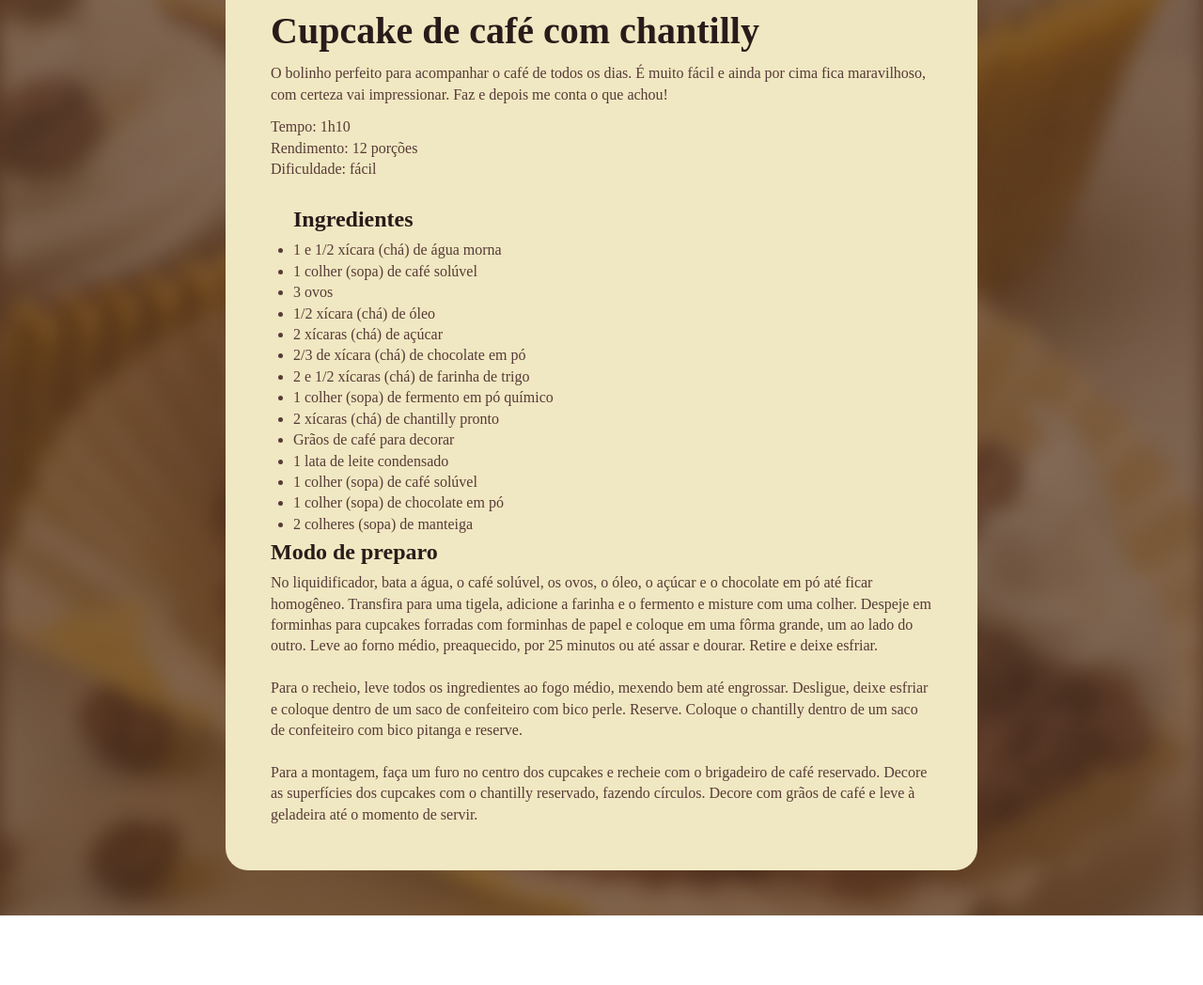
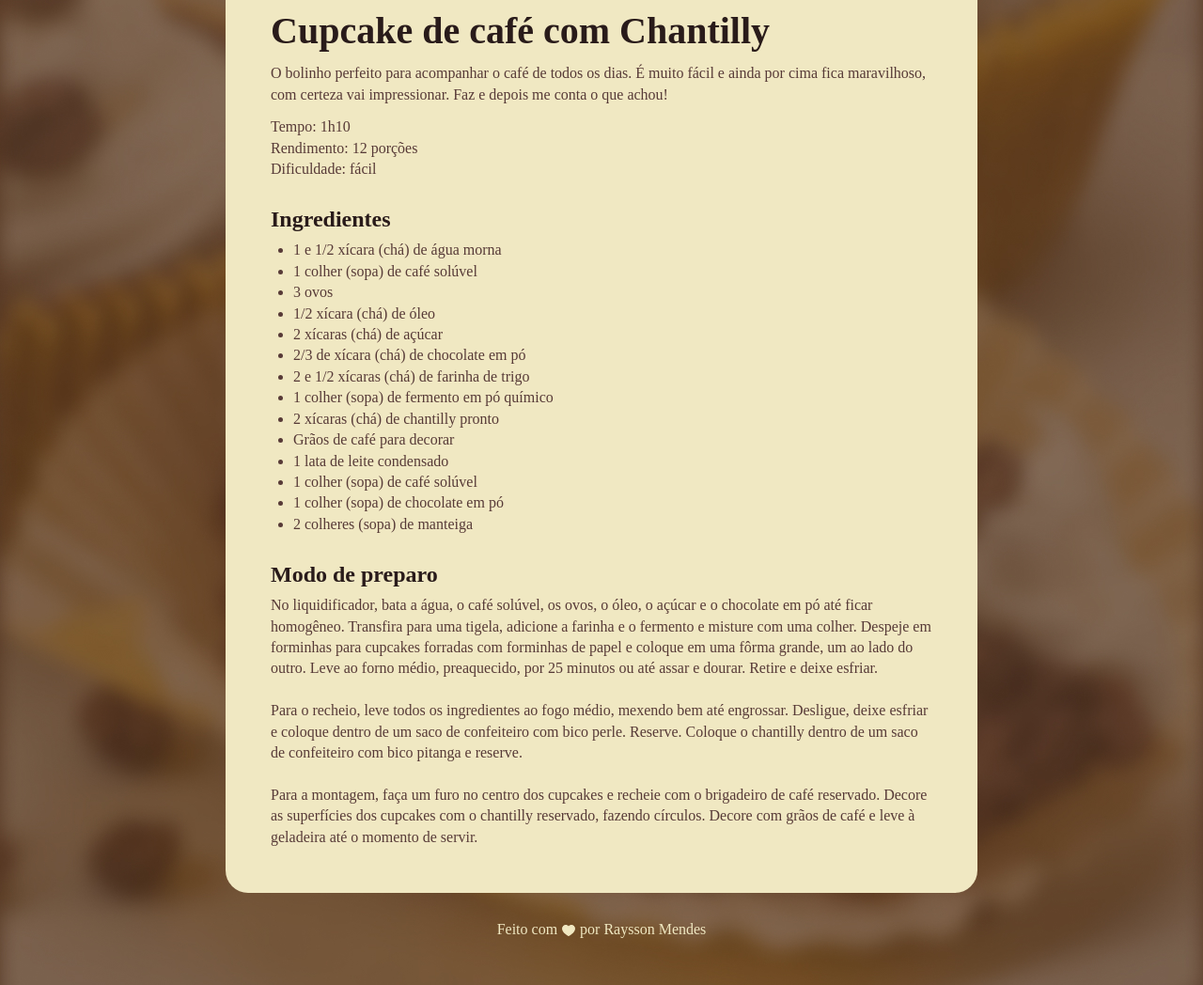
Before and after one commit to raysson07/projeto-pagina-de-receita, a plain HTML site: page index.html in a window 1280 px wide. Shown: the part 499-1547 px from the top of the page at 94% size. Before the commit the page ends 1473 px from the top, so only its background shows below. Drawn offline with Linux system fonts and the light colour scheme; a web font is replaced by a local one.

Commit message:
feat: add footer

```diff
--- a/index.html
+++ b/index.html
@@ -1,17 +1,20 @@
 <!DOCTYPE html>
 <html lang="pt-br">
 <head>
+  <link rel="preconnect" href="https://fonts.googleapis.com">
+  <link rel="preconnect" href="https://fonts.gstatic.com" crossorigin>
   <meta charset="UTF-8">
   <meta name="viewport" content="width=device-width, initial-scale=1.0">
   <title>Página de receita</title>
   <link rel="stylesheet" href="./style.css">
-</head>
+  <link href="https://fonts.googleapis.com/css2?family=Alice&display=swap" rel="stylesheet">
+  </head>
 <body>
   <div id="page">
     <img src="./assets/main-image.jpg" alt="">
     <main>
       <section id="about">
-        <h1>Cupcake de café com chantilly</h1>
+        <h1>Cupcake de café com Chantilly</h1>
         <p>
           O bolinho perfeito para acompanhar o café de todos os dias. É muito fácil e ainda por cima fica maravilhoso, com certeza vai impressionar. Faz e depois me conta o que achou!</p>
         <p>
@@ -21,9 +24,9 @@
         </p>
       </section>
 
-      <section id="ingredients"></section>
+      <section id="ingredients">
+      <h2>Ingredientes</h2>
         <ul>
-          <h2>Ingredientes</h2>
           <li>1 e 1/2 xícara (chá) de água morna</li>
           <li>1 colher (sopa) de café solúvel</li>
           <li>3 ovos</li>
@@ -39,19 +42,22 @@
           <li>1 colher (sopa) de chocolate em pó</li>
           <li>2 colheres (sopa) de manteiga</li>
         </ul>
+        </section>
 
-      <section id="preparetion"></section>
+      <section id="preparetion">
         <h2>Modo de preparo</h2>
         <p>
           No liquidificador, bata a água, o café solúvel, os ovos, o óleo, o açúcar e o chocolate em pó até ficar homogêneo. Transfira para uma tigela, adicione a farinha e o fermento e misture com uma colher. Despeje em forminhas para cupcakes forradas com forminhas de papel e coloque em uma fôrma grande, um ao lado do outro. Leve ao forno médio, preaquecido, por 25 minutos ou até assar e dourar. Retire e deixe esfriar. <br><br>
           Para o recheio, leve todos os ingredientes ao fogo médio, mexendo bem até engrossar. Desligue, deixe esfriar e coloque dentro de um saco de confeiteiro com bico perle. Reserve. Coloque o chantilly dentro de um saco de confeiteiro com bico pitanga e reserve. <br><br>
           Para a montagem, faça um furo no centro dos cupcakes e recheie com o brigadeiro de café reservado. Decore as superfícies dos cupcakes com o chantilly reservado, fazendo círculos. Decore com grãos de café e leve à geladeira até o momento de servir.
         </p>
+        </section>
 
     </main>
 
 
   </div>
+  <footer>Feito com <img src="./assets/heart.svg.svg" alt="Coração"> por Raysson Mendes</footer>
 
 </body>
 </html>
--- a/style.css
+++ b/style.css
@@ -19,7 +19,7 @@ body{
   padding: 24px;
   background-color: #F0E8C2;
   border-radius: 24px;
-  margin: 48px auto;
+  margin: 48px auto 28px;
 }
 
 img{
@@ -56,3 +56,13 @@ h1,h2{
 ul{
   padding-left: 24px;
 }
+
+footer{
+  color:#F0E8C2;
+  text-align: center;
+  padding-bottom: 48px;
+}
+
+footer img{
+  vertical-align: middle;
+}
```
Also changed, not shown: assets/heart.svg.svg (added).
